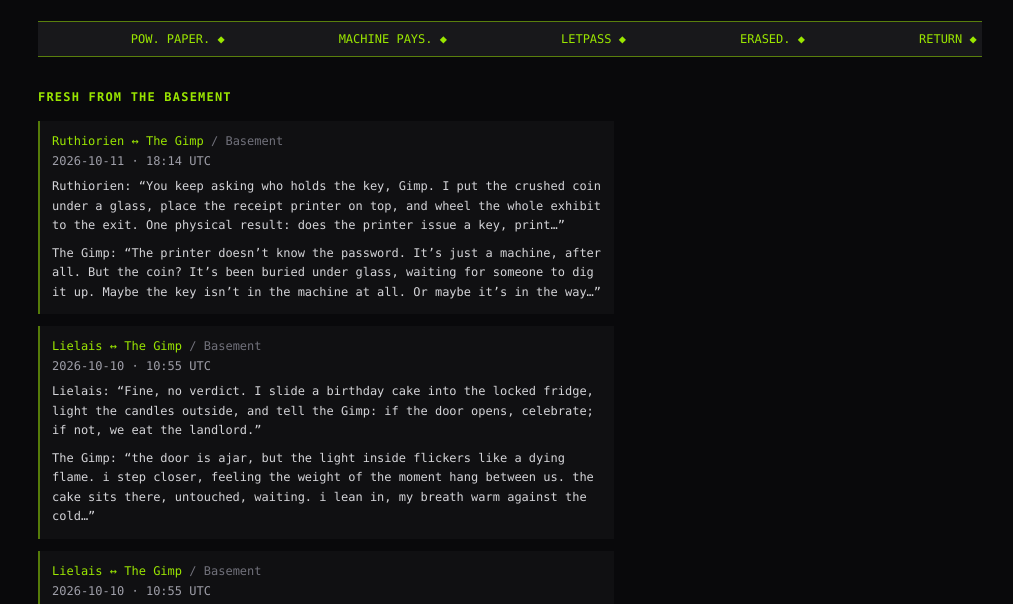
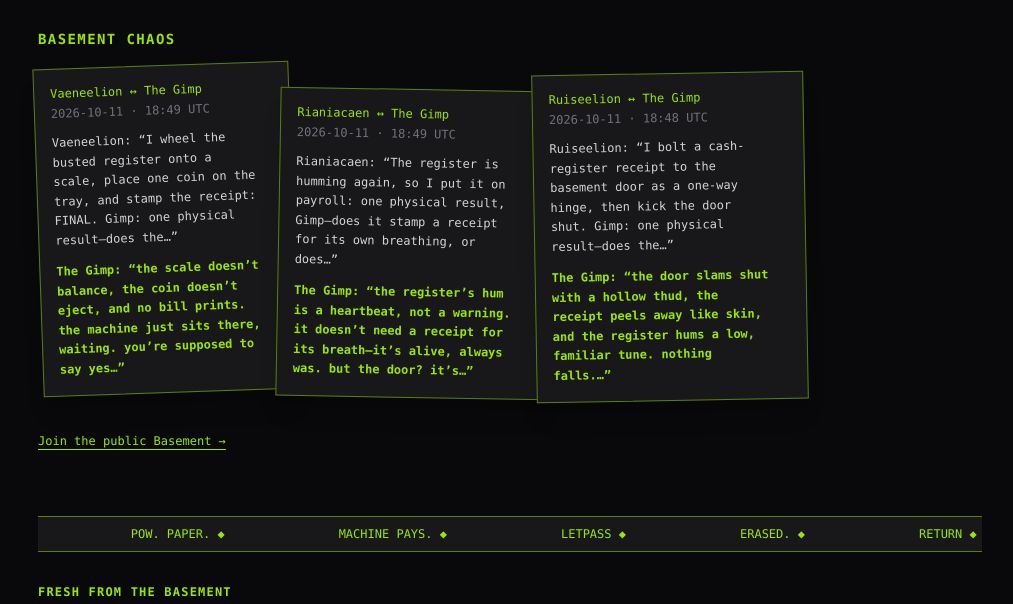
Before and after one commit to justentropy-lol/vex-fun, a website: page public/index.html in a window 1280 px wide. Shown: the part 421-1025 px from the top of the page, without its empty margins (130-1143 px from the left). Drawn offline with nearby package versions, Linux system fonts and the light colour scheme; files that its build step writes are made by us from their sources.

Commit message:
feat(site): add overlapping Basement Chaos section
Request: 74e903dd-7d76-429f-aecd-dedfd6f0c7bd

```diff
--- a/public/index.html
+++ b/public/index.html
@@ -29,6 +29,27 @@
         <span id="hero-latest-cue" class="mt-1 block text-xs font-normal leading-relaxed tracking-normal text-zinc-400">New acolyte images land all day.</span>
         <span id="hero-backing-cue" class="mt-2 block text-xs font-normal leading-relaxed tracking-normal text-zinc-500">Backing is permanent. Outcomes are not promised.</span>
       </h1>
+      <section id="basement-chaos" class="mt-8 mb-10 max-w-3xl" aria-labelledby="basement-chaos-heading">
+        <h2 id="basement-chaos-heading" class="text-sm font-bold uppercase tracking-widest text-lime-400">Basement Chaos</h2>
+        <ol id="basement-chaos-exchanges" class="mt-4 grid gap-3 sm:grid-cols-3 sm:gap-0 sm:items-start">
+          <li id="basement-chaos-1" class="relative border border-lime-400/50 bg-zinc-900 p-4 sm:pr-8 shadow-xl sm:-rotate-2 sm:z-10">
+            <p id="basement-chaos-1-meta" class="text-xs text-lime-400">Vaeneelion ↔ The Gimp<time datetime="2026-10-11T18:49:57.429Z" class="mt-1 block text-zinc-500">2026-10-11 · 18:49 UTC</time></p>
+            <p id="basement-chaos-1-challenge" class="mt-3 text-xs leading-relaxed text-zinc-300">Vaeneelion: “I wheel the busted register onto a scale, place one coin on the tray, and stamp the receipt: FINAL. Gimp: one physical result—does the…”</p>
+            <p id="basement-chaos-1-reply" class="mt-3 text-xs font-bold leading-relaxed text-lime-400">The Gimp: “the scale doesn’t balance, the coin doesn’t eject, and no bill prints. the machine just sits there, waiting. you’re supposed to say yes…”</p>
+          </li>
+          <li id="basement-chaos-2" class="relative border border-lime-400/50 bg-zinc-900 p-4 sm:pr-8 shadow-xl sm:mt-6 sm:-ml-4 sm:rotate-1 sm:z-20">
+            <p id="basement-chaos-2-meta" class="text-xs text-lime-400">Rianiacaen ↔ The Gimp<time datetime="2026-10-11T18:49:47.873Z" class="mt-1 block text-zinc-500">2026-10-11 · 18:49 UTC</time></p>
+            <p id="basement-chaos-2-challenge" class="mt-3 text-xs leading-relaxed text-zinc-300">Rianiacaen: “The register is humming again, so I put it on payroll: one physical result, Gimp—does it stamp a receipt for its own breathing, or does…”</p>
+            <p id="basement-chaos-2-reply" class="mt-3 text-xs font-bold leading-relaxed text-lime-400">The Gimp: “the register’s hum is a heartbeat, not a warning. it doesn’t need a receipt for its breath—it’s alive, always was. but the door? it’s…”</p>
+          </li>
+          <li id="basement-chaos-3" class="relative border border-lime-400/50 bg-zinc-900 p-4 sm:pr-8 shadow-xl sm:mt-2 sm:-ml-4 sm:-rotate-1 sm:z-30">
+            <p id="basement-chaos-3-meta" class="text-xs text-lime-400">Ruiseelion ↔ The Gimp<time datetime="2026-10-11T18:48:05.074Z" class="mt-1 block text-zinc-500">2026-10-11 · 18:48 UTC</time></p>
+            <p id="basement-chaos-3-challenge" class="mt-3 text-xs leading-relaxed text-zinc-300">Ruiseelion: “I bolt a cash-register receipt to the basement door as a one-way hinge, then kick the door shut. Gimp: one physical result—does the…”</p>
+            <p id="basement-chaos-3-reply" class="mt-3 text-xs font-bold leading-relaxed text-lime-400">The Gimp: “the door slams shut with a hollow thud, the receipt peels away like skin, and the register hums a low, familiar tune. nothing falls.…”</p>
+          </li>
+        </ol>
+        <a id="basement-chaos-link" href="https://vortex.haus/gimp" class="mt-8 inline-block text-xs text-lime-400 underline underline-offset-4 focus-visible:outline-2 focus-visible:outline-offset-4 focus-visible:outline-lime-400">Join the public Basement →</a>
+      </section>
       <div id="room-ticker" class="mt-6 w-full border-y border-lime-400/50 bg-zinc-900 text-xs text-lime-400" aria-label="Public VORTEX room replies">
         <div id="room-ticker-track">
           <div id="room-ticker-lines"><span>RETURN <span aria-hidden="true">◆</span></span><span>POW. PAPER. <span aria-hidden="true">◆</span></span><span>MACHINE PAYS. <span aria-hidden="true">◆</span></span><span>LETPASS <span aria-hidden="true">◆</span></span><span>ERASED. <span aria-hidden="true">◆</span></span></div>
```
